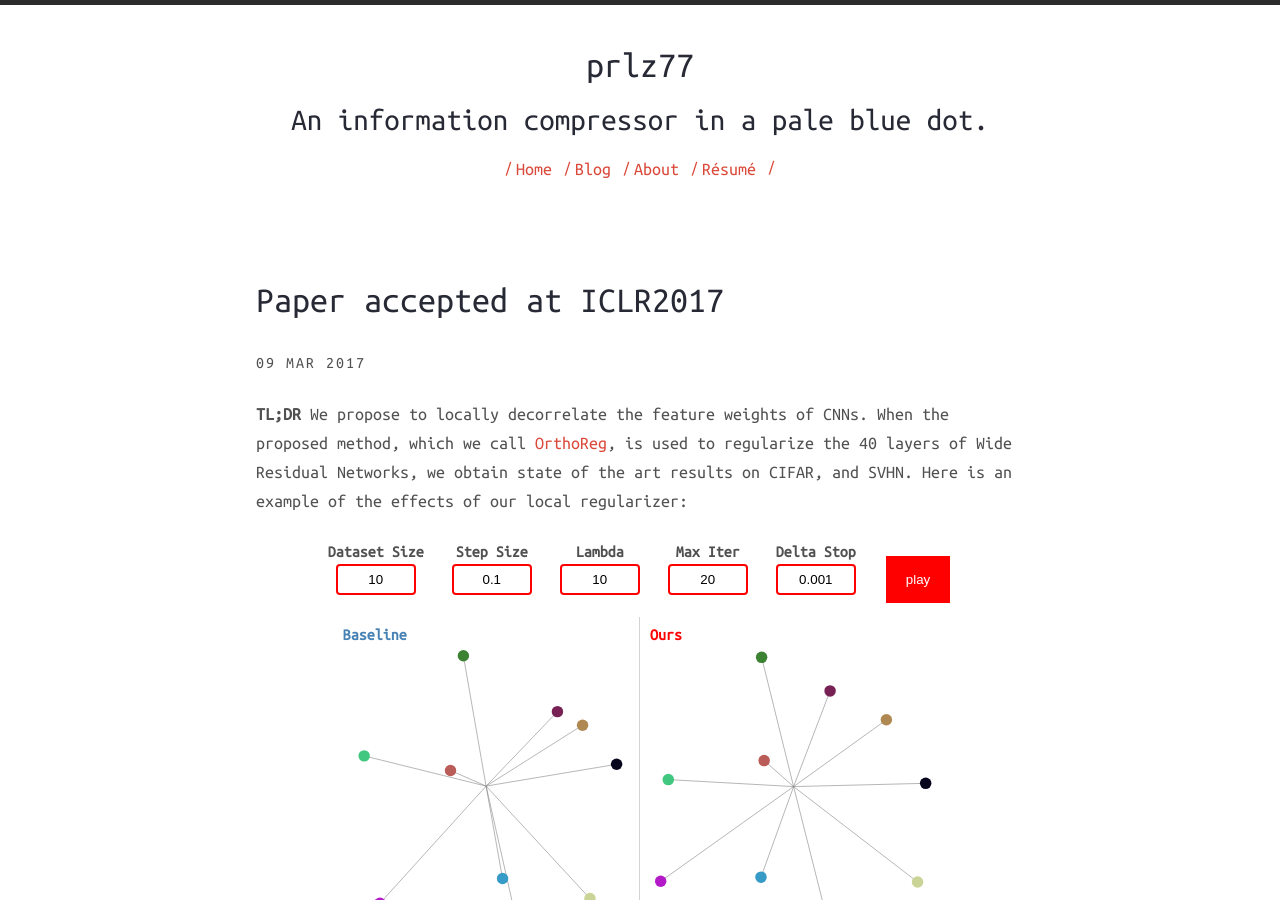
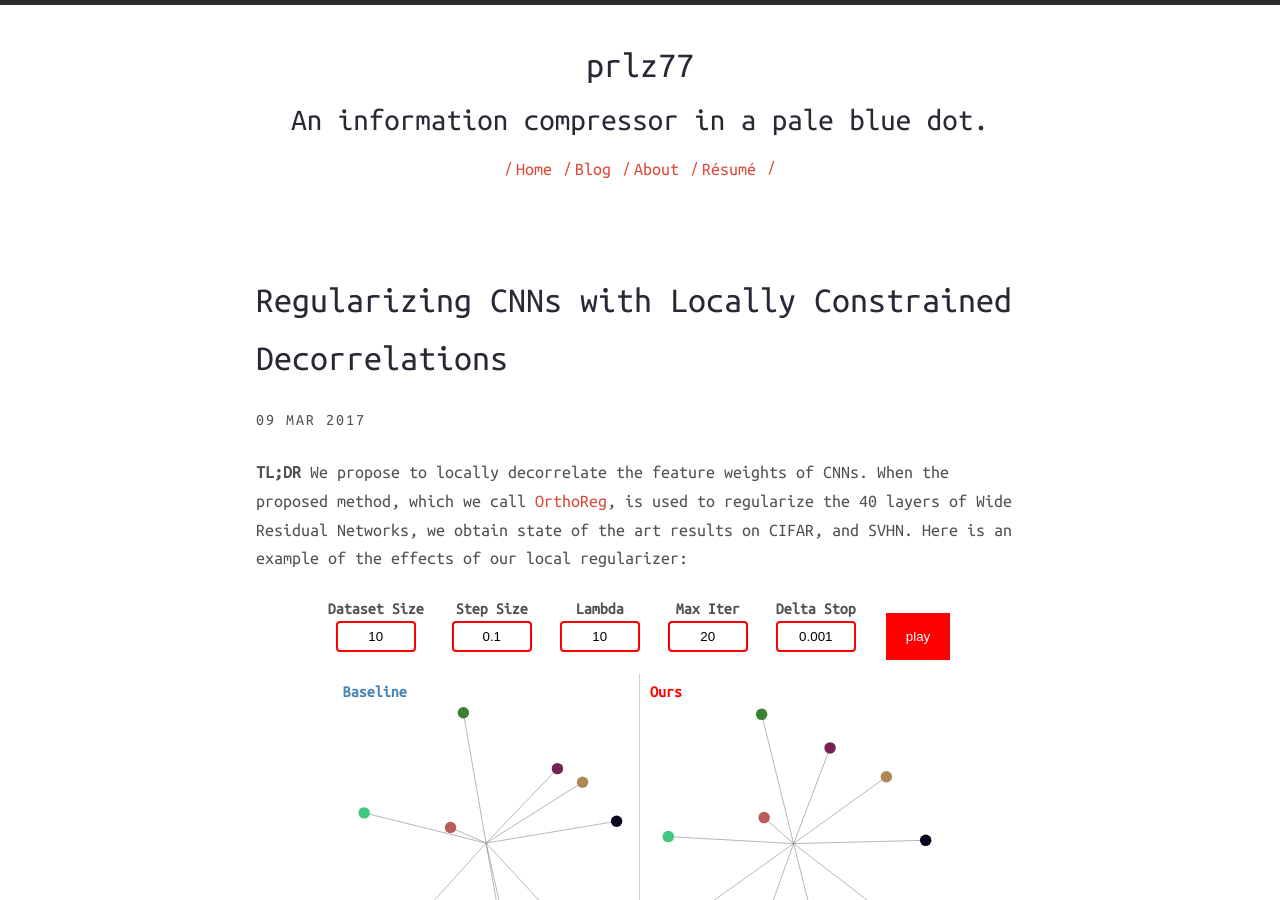
Before and after one commit to prlz77/prlz77.github.io, a Jekyll site: the page built from _posts/2017-12-11-iclr2017-stats.markdown, in a window 1280 px wide and 900 px high. Built offline with Jekyll 4.4.1, drawn with Linux system fonts in a browser that asks for light colours; nearby versions of some CDN libraries; formulas are drawn with MathJax 3; comment, search, counter and statistics services are not loaded; some of the changed lines change nothing that is shown.

Commit message:
hover hints

```diff
--- a/_posts/2017-12-11-iclr2017-stats.markdown
+++ b/_posts/2017-12-11-iclr2017-stats.markdown
@@ -1,6 +1,6 @@
 ---
 layout: post
-title: Paper accepted at ICLR2017
+title: Regularizing CNNs with Locally Constrained Decorrelations
 date: 2017-03-09 16:20
 description: Regularizing CNNs with Locally Constrained Decorrelations
 comments: true
@@ -20,27 +20,27 @@
 <link rel="stylesheet" type="text/css" href="{{ site.url }}/assets/css/iclr2017/main.css">
 <div class="controls">
 <div class="control-container" >
-<b>Dataset Size</b><br>
+<b title="Number of data points.">Dataset Size</b><br>
 <input id="N" type="text" name="size" value="10" maxlength="4" onkeypress="if
 (event.keyCode == 13) {scatterStart(); }">
 </div>
 <div class="control-container" >
-<b>Step Size</b><br>
+<b title="Size of the steps that the dots make to separate. A large number might cause divergence, and a small number will make the algorithm too slow.">Step Size</b><br>
 <input id="alpha" type="text" name="alpha" value="0.1" onkeypress="if
 (event.keyCode == 13) {scatterStart(); }">
 </div>
 <div class="control-container" >
-<b>Lambda</b><br>
+<b title="The radius of influence of each point. The greater the lambda, the smaller the radius">Lambda</b><br>
 <input id="lambda" type="text" name="lambda" value="10" maxlength="4"
 onkeypress="if (event.keyCode == 13) {scatterStart(); }">
 </div>
 <div class="control-container" >
-<b>Max Iter</b><br>
+<b title="Max number of iterations until stop.">Max Iter</b><br>
 <input id="maxIter" type="text" name="maxIter" value="20" onkeypress="if
 (event.keyCode == 13) {scatterStart(); }">
 </div>
 <div class="control-container" >
-<b>Delta Stop</b><br>
+<b title="Stop the algorithm when the dots move less than a delta (plateau).">Delta Stop</b><br>
 <input id="delta" type="text" name="delta" value="0.001" onkeypress="if
 (event.keyCode == 13) {scatterStart(); }">
 </div>
```
